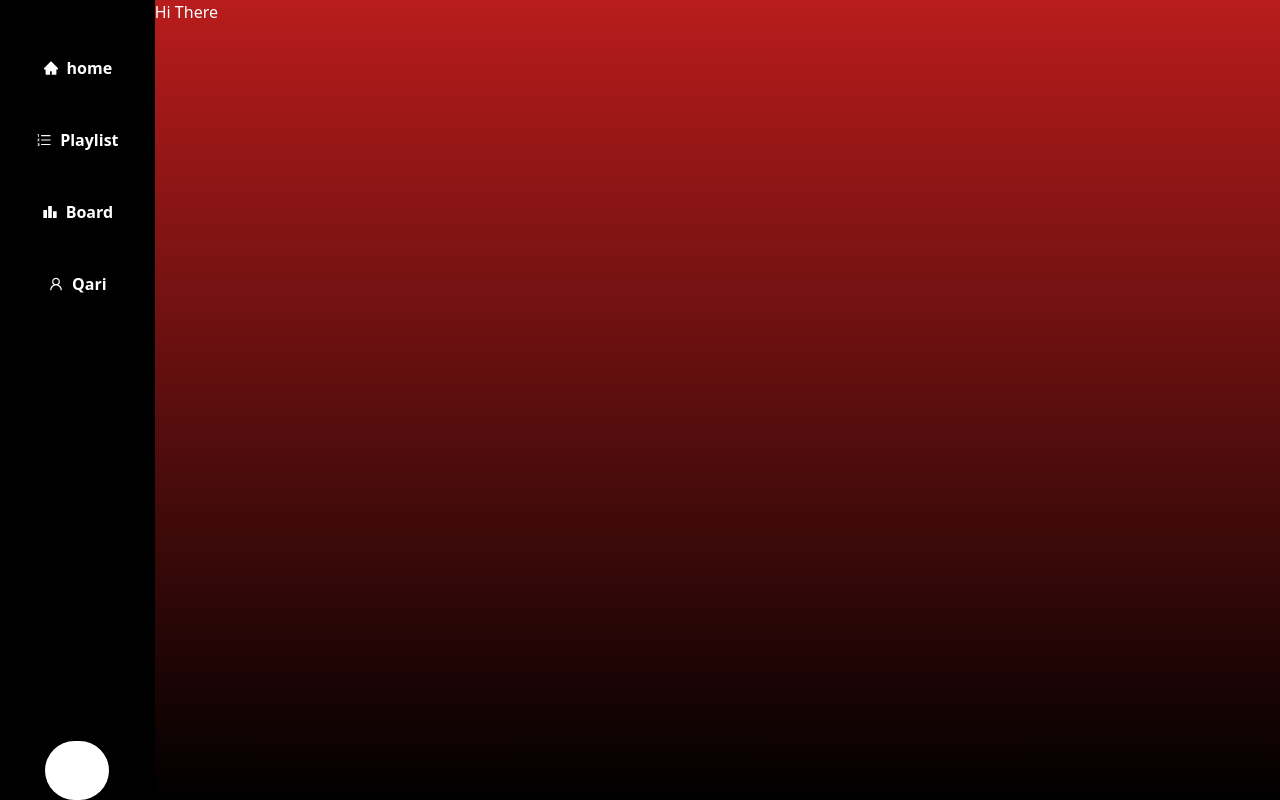
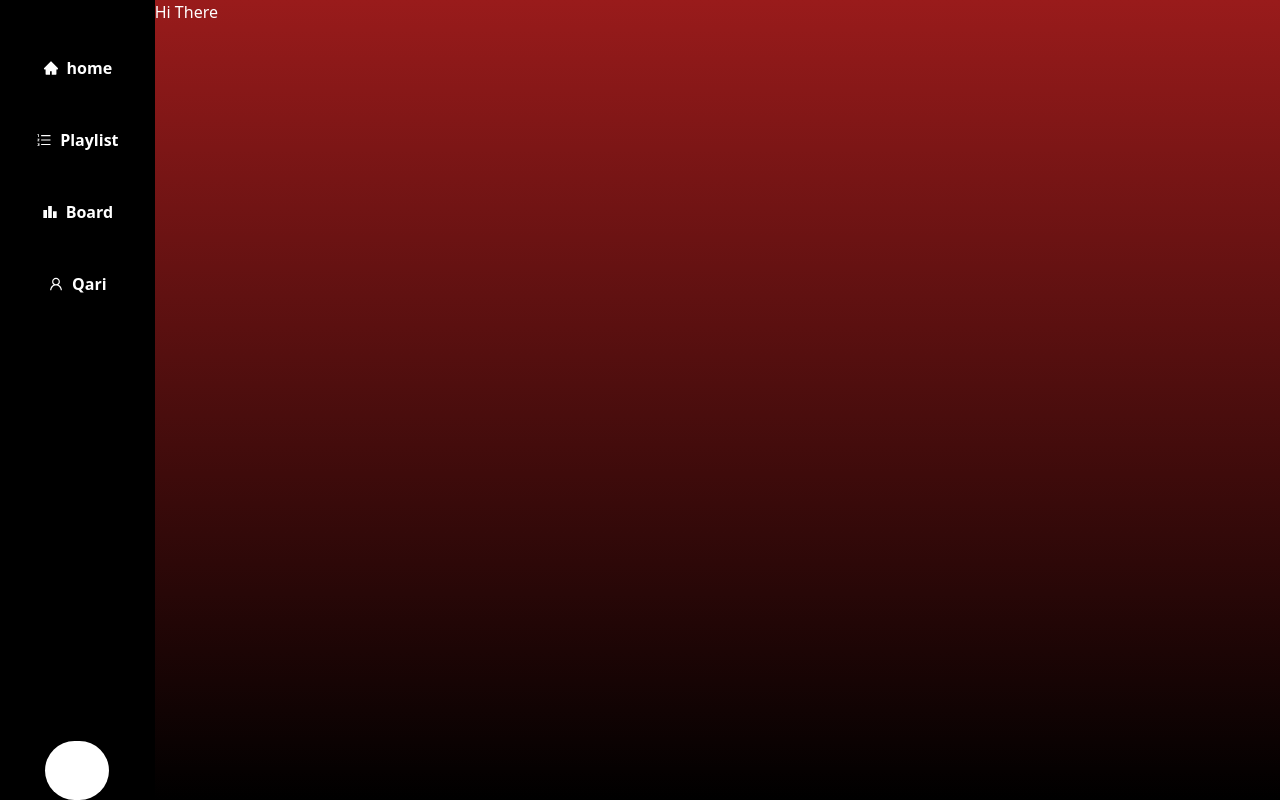
Before and after one commit to eyadevv/qurany, a Next.js app: page /app/board in a window 1280 px wide. Built offline with nearby package versions, Linux system fonts and the light colour scheme.

Commit message:
finish qari ui

```diff
--- a/Components/Surahstable.jsx
+++ b/Components/Surahstable.jsx
@@ -7,11 +7,11 @@ import {
 } from "@mui/material";
 const Surahstable = ({ surahs }) => {
   return (
-    <div className="w-full h-[70vh] overflow-scroll bg-black text-white gap-2 mt-4">
+    <div className="w-full h-[70vh] overflow-scroll text-white gap-2 mt-4">
       <Table
         sx={{
+          color: "white",
           backgroundColor: "transparent",
-          color: "white",
         }}
       >
         <TableHead>
--- a/Layout/Layout.jsx
+++ b/Layout/Layout.jsx
@@ -10,7 +10,7 @@ const Layout = ({ children }) => {
     <PlayerContext.Provider value={value}>
       <main className="w-screen h-screen bg-black text-white flex flex-row phone:flex-col phone:h-max ">
         <Side />
-        <section className="w-full h-screen flex flex-col justify-between items-start bg-gradient-to-b from-red-700 to-black phone:h-max">
+        <section className="w-full h-screen flex flex-col justify-between items-start bg-gradient-to-b from-red-800 to-black phone:h-max">
           <div className="w-full h-full  rounded-xl  phone:h-max phone:overflow-scroll">
             {children}
           </div>
```
